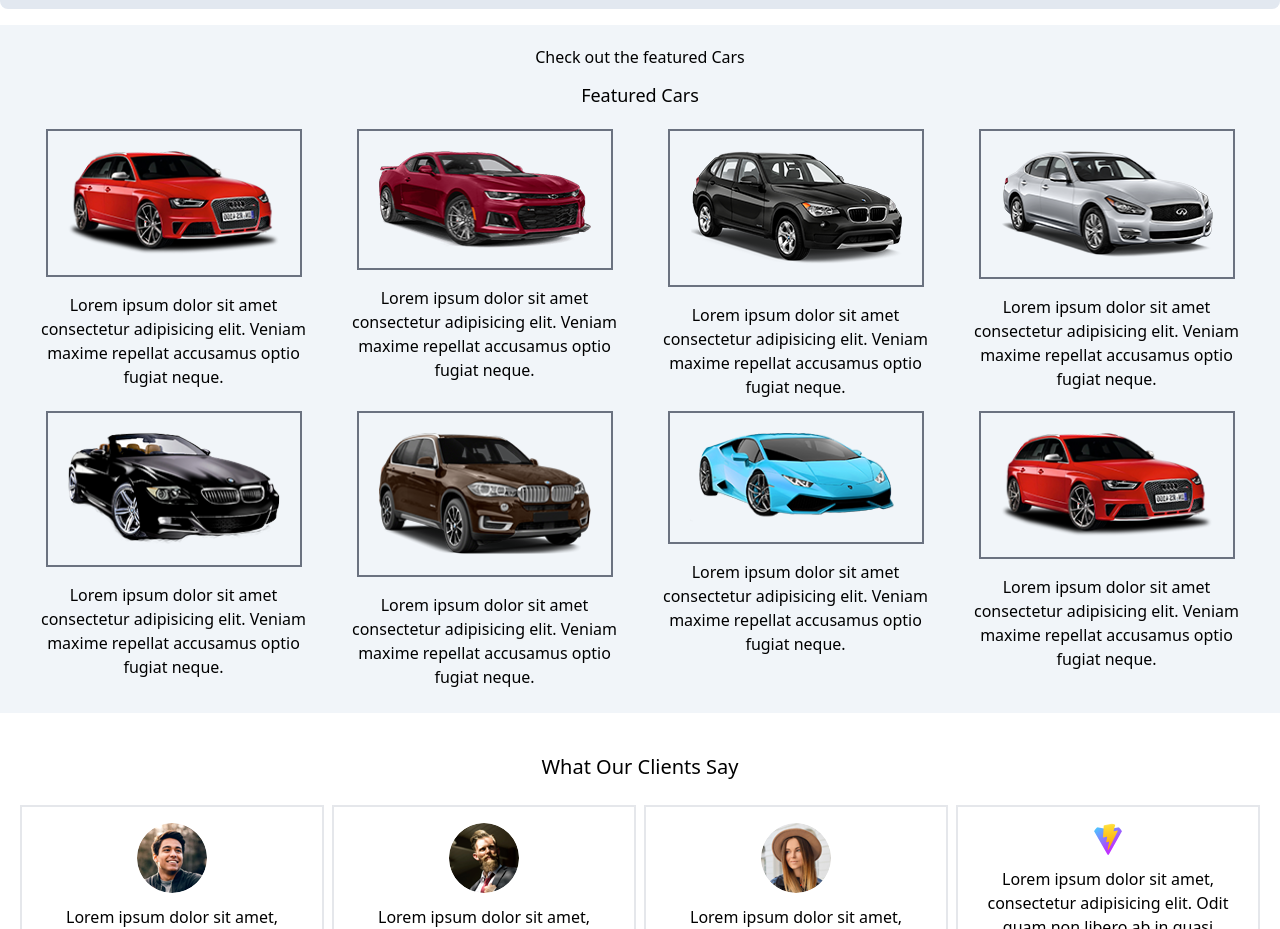
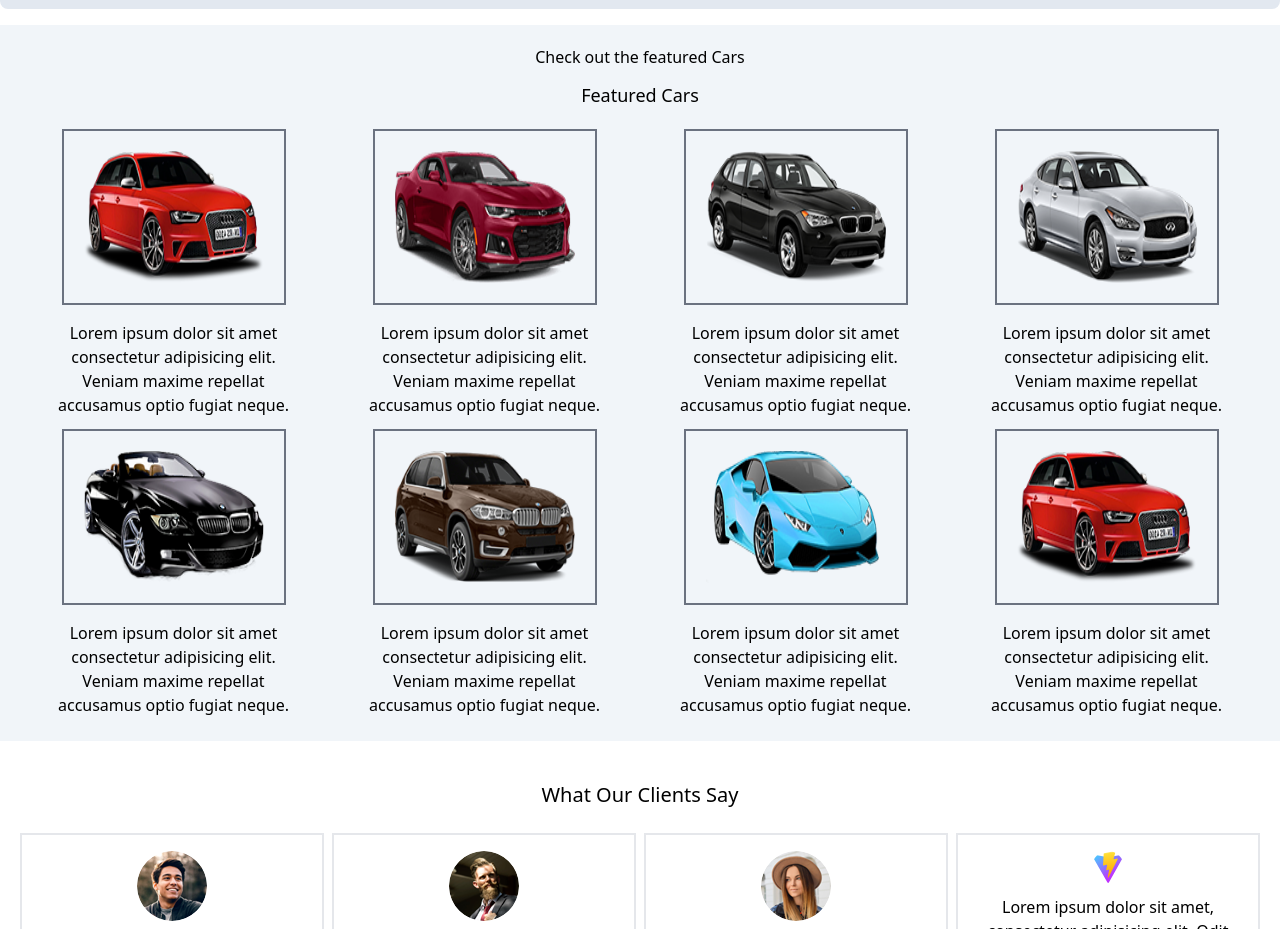
Before and after one commit to Jedidiah-Ijagbemi/tailwindcsscarwebsite, a website: page index.html in a window 1280 px wide. Shown: the part 1540-2469 px from the top of the page. Drawn offline with Linux system fonts and the light colour scheme.

Commit message:
second commit

```diff
--- a/index.html
+++ b/index.html
@@ -181,72 +181,72 @@
       <div class="container mx-auto p-3 grid grid-cols-1 sm:grid-cols-2 md:grid-cols-3 lg:grid-cols-4 gap-3">
         <div class="flex flex-col">
           <div class="mb-2 mx-auto">
-            <img src="./images/fc4.png" class="border-2 p-5 border-gray-500 max-w-64" />
+            <img src="./images/fc4.png" class="border-2 p-5 border-gray-500 h-44 w-64 lg:w-56" />
           </div>
-          <p class="text-base text-center mt-2">
+          <p class="text-base text-center mt-2 text-balance">
             Lorem ipsum dolor sit amet consectetur adipisicing elit. Veniam
             maxime repellat accusamus optio fugiat neque.
           </p>
         </div>
         <div class="flex flex-col">
           <div class="mb-2 mx-auto">
-            <img src="./images/fc2.png" class="border-2 p-5 border-gray-500 w-64" />
+            <img src="./images/fc2.png" class="border-2 p-5 border-gray-500 h-44 w-64 lg:w-56" />
           </div>
-          <p class="text-base text-center mt-2">
+          <p class="text-base text-center mt-2 text-balance">
             Lorem ipsum dolor sit amet consectetur adipisicing elit. Veniam
             maxime repellat accusamus optio fugiat neque.
           </p>
         </div>
         <div class="flex flex-col">
           <div class="mb-2 mx-auto">
-            <img src="./images/fc1.png" class="border-2 p-5 border-gray-500 w-64" />
+            <img src="./images/fc1.png" class="border-2 p-5 border-gray-500 h-44 w-64 lg:w-56" />
           </div>
-          <p class="text-base text-center mt-2">
+          <p class="text-base text-center mt-2 text-balance">
             Lorem ipsum dolor sit amet consectetur adipisicing elit. Veniam
             maxime repellat accusamus optio fugiat neque.
           </p>
         </div>
         <div class="flex flex-col">
           <div class="mb-2 mx-auto">
-            <img src="./images/fc5.png" class="border-2 p-5 border-gray-500 w-64" />
+            <img src="./images/fc5.png" class="border-2 p-5 border-gray-500 h-44 w-64 lg:w-56" />
           </div>
-          <p class="text-base text-center mt-2">
+          <p class="text-base text-center mt-2 text-balance">
             Lorem ipsum dolor sit amet consectetur adipisicing elit. Veniam
             maxime repellat accusamus optio fugiat neque.
           </p>
         </div>
         <div class="flex flex-col">
           <div class="mb-2 mx-auto">
-            <img src="./images/fc8.png" class="border-2 p-5 border-gray-500 w-64" />
+            <img src="./images/fc8.png" class="border-2 p-5 border-gray-500 h-44 w-64 lg:w-56" />
           </div>
-          <p class="text-base text-center mt-2">
+          <p class="text-base text-center mt-2 text-balance">
             Lorem ipsum dolor sit amet consectetur adipisicing elit. Veniam
             maxime repellat accusamus optio fugiat neque.
           </p>
         </div>
         <div class="flex flex-col">
           <div class="mb-2 mx-auto">
-            <img src="./images/fc7.png" class="border-2 p-5 border-gray-500 w-64" />
+            <img src="./images/fc7.png" class="border-2 p-5 border-gray-500 h-44 w-64 lg:w-56" />
           </div>
-          <p class="text-base text-center mt-2">
+          <p class="text-base text-center mt-2 text-balance">
             Lorem ipsum dolor sit amet consectetur adipisicing elit. Veniam
             maxime repellat accusamus optio fugiat neque.
           </p>
         </div>
         <div class="flex flex-col">
           <div class="mb-2 mx-auto">
-            <img src="./images/fc3.png" class="border-2 p-5 border-gray-500 w-64" />
+            <img src="./images/fc3.png" class="border-2 p-5 border-gray-500 h-44 w-64 lg:w-56" />
           </div>
-          <p class="text-base text-center mt-2">
+          <p class="text-base text-center mt-2 text-balance">
             Lorem ipsum dolor sit amet consectetur adipisicing elit. Veniam
             maxime repellat accusamus optio fugiat neque.
           </p>
         </div>
         <div class="flex flex-col">
           <div class="mb-2 mx-auto">
-            <img src="./images/fc4.png" class="border-2 p-5 border-gray-500 w-64" />
+            <img src="./images/fc4.png" class="border-2 p-5 border-gray-500 h-44 w-64 lg:w-56" />
           </div>
-          <p class="text-base text-center mt-2">
+          <p class="text-base text-center mt-2 text-balance">
             Lorem ipsum dolor sit amet consectetur adipisicing elit. Veniam
             maxime repellat accusamus optio fugiat neque.
           </p>
```
Also changed, not shown: output.css, 1 other file.
